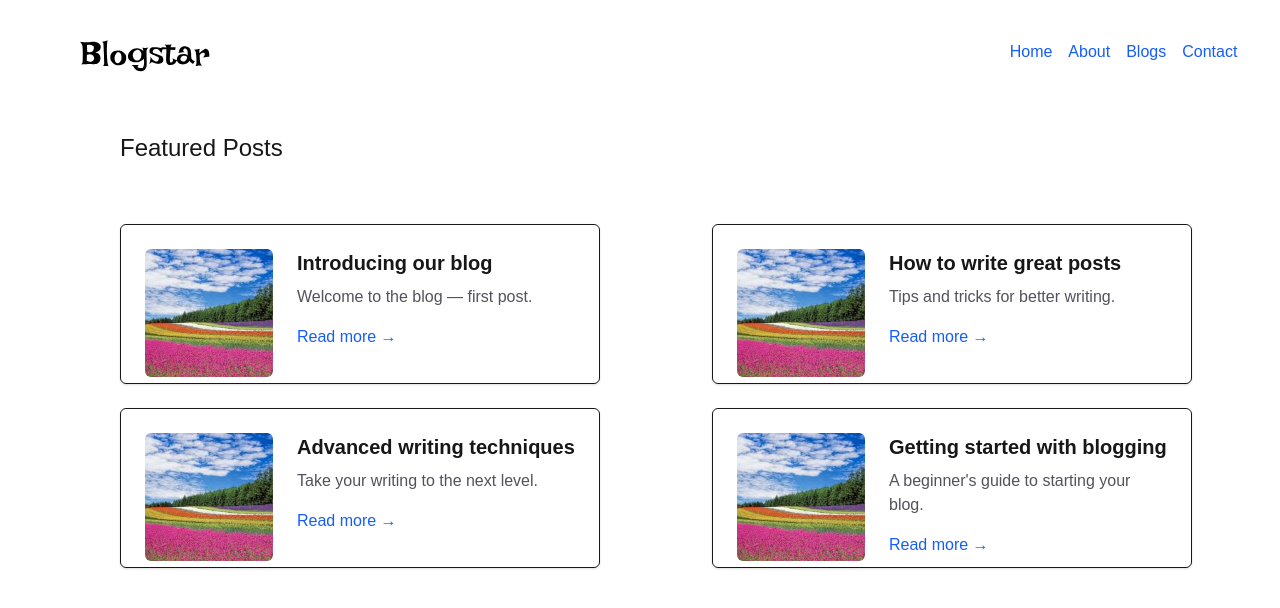
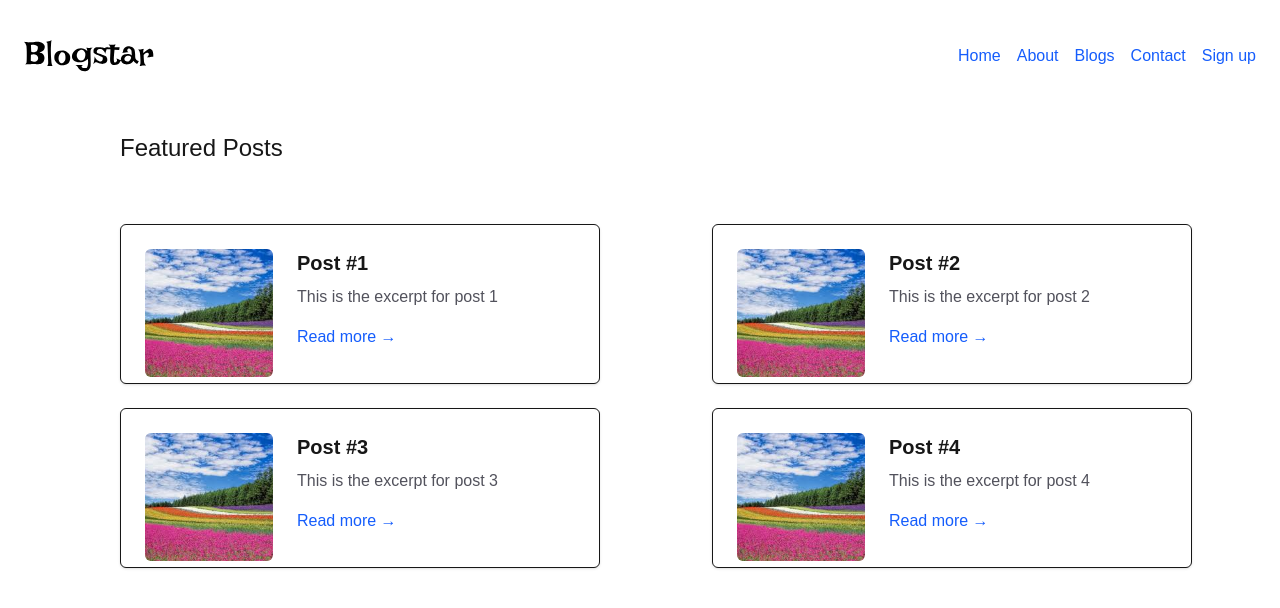
Before and after one commit to katdev16/blog, a Next.js app: page / in a window 1280 px wide. Shown: the top 608 px of the page. Built offline with nearby package versions, Linux system fonts and the light colour scheme.

Commit message:
added spinner

```diff
--- a/app/blog/page.tsx
+++ b/app/blog/page.tsx
@@ -11,6 +11,8 @@ export default async function BlogPage({ searchParams }: { searchParams?: Promis
   const start = (page - 1) * pageSize;
   const paginated = allPosts.slice(start, start + pageSize);
   const totalPages = Math.ceil(allPosts.length / pageSize);
+
+
 
   return (
     <>
--- a/app/dashboard/page.tsx
+++ b/app/dashboard/page.tsx
@@ -9,6 +9,7 @@ export default function Dashboard() {
 
 	useEffect(() => {
 		const auth = typeof window !== "undefined" ? localStorage.getItem("auth") : null;
+        console.log("Auth status:", auth);
 		if (!auth) {
 			router.push("/login");
 			return;
@@ -25,7 +26,7 @@ export default function Dashboard() {
 				<p className="text-zinc-600 mb-6">Protected admin area — manage your posts (UI only).</p>
 
 				<section className="space-y-3">
-					<div className="p-4 border rounded bg-white">No posts yet — this is a UI placeholder.</div>
+					<div className="p-4 border rounded bg-white"> hello admin</div>
 				</section>
 			</main>
 		</div>
--- a/app/page.tsx
+++ b/app/page.tsx
@@ -1,6 +1,8 @@
 import Link from "next/link";
 import PostcardLarge from "@/components/blog/PostCard/postcardLarge";
 import { header as Header } from "@/components/common/Navbar/header";
+import { allPosts } from "@/lib/posts";
+ const paginated = allPosts.slice(0, 4);
 
 
 const featuredPosts = [
@@ -19,7 +21,7 @@ export default function Home() {
         <h1 className="ml-30 mt-15 text-2xl">Featured Posts</h1>
 
         <div className="ml-30 grid grid-cols-2 gap-6 mt-15">
-          {featuredPosts.map((post) => (
+          {paginated.map((post) => (
             <PostcardLarge key={post.id} id={post.id} title={post.title} shortDescription={post.shortDescription} imageSrc={post.imageSrc} />
           ))}
         </div>
--- /dev/null
+++ b/components/common/Loader/loader.tsx
@@ -0,0 +1,14 @@
+"use client"
+import React from 'react'
+
+export const Loader = () => {
+  return (
+    <div className="flex items-center justify-center p-4" role="status" aria-label="Loading">
+      <svg className="w-10 h-10 text-blue-600 animate-spin" viewBox="0 0 24 24" fill="none" xmlns="http://www.w3.org/2000/svg" aria-hidden>
+        <circle className="opacity-25" cx="12" cy="12" r="10" stroke="currentColor" strokeWidth="4"></circle>
+        <path className="opacity-75" fill="currentColor" d="M4 12a8 8 0 018-8v4a4 4 0 00-4 4H4z"></path>
+      </svg>
+      <span className="sr-only">Loading...</span>
+    </div>
+  )
+}
--- a/components/common/Navbar/header.tsx
+++ b/components/common/Navbar/header.tsx
@@ -1,18 +1,56 @@
-import React from 'react'
+"use client"
+import React, { useEffect, useState } from "react";
 import Link from "next/link";
+import { useRouter } from "next/navigation";
+import { Loader } from "../Loader/loader";
 
 export const header = () => {
+  const [auth, setAuth] = useState<string | null>(null);
+  const [loaded, setLoaded] = useState(false);
+  const router = useRouter();
+
+  useEffect(() => {
+    const a = typeof window !== "undefined" ? localStorage.getItem("auth") : null;
+    setAuth(a);
+    setLoaded(true);
+  }, []);
+
+  const handleLogout = (e: React.MouseEvent) => {
+    e.preventDefault();
+    if (typeof window !== "undefined") {
+      localStorage.removeItem("auth");
+    }
+    setAuth(null);
+    router.push("/login");
+  };
+
+  if (!loaded) {
+    return (
+      <Loader />
+    );
+  }
+
+  const isAuthed = Boolean(auth);
+
   return (
-    <div className="flex flex-row gap-200">
-    <img src="/Blogstar.svg" alt="Blogstar" className="h-8 ml-20 mt-10" />
+    <div className=" mt-10 flex flex-row items-center justify-between px-6">
+      <div className="flex items-center gap-4">
+        <img src="/Blogstar.svg" alt="Blogstar" className="h-8" />
+      </div>
 
+      <nav className="flex gap-4">
+        <Link href="/" className="text-blue-600">Home</Link>
+        <Link href="/about" className="text-blue-600">About</Link>
+        <Link href="/blog" className="text-blue-600">Blogs</Link>
+        <Link href="/contact" className="text-blue-600">Contact</Link>
 
-        <nav className="flex gap-4 mt-10">
-          <Link href="/" className="text-blue-600">Home</Link>
-          <Link href="/about" className="text-blue-600">About</Link>
-          <Link href="/blog" className="text-blue-600">Blogs</Link>
-          <Link href="/contact" className="text-blue-600">Contact</Link>
-        </nav>
+        {isAuthed ? (
+          // use an anchor so we can intercept click for logout
+          <a href="#" onClick={handleLogout} className="text-blue-600">Logout</a>
+        ) : (
+          <Link href="/signup" className="text-blue-600">Sign up</Link>
+        )}
+      </nav>
     </div>
-  )
-}
+  );
+};
```
